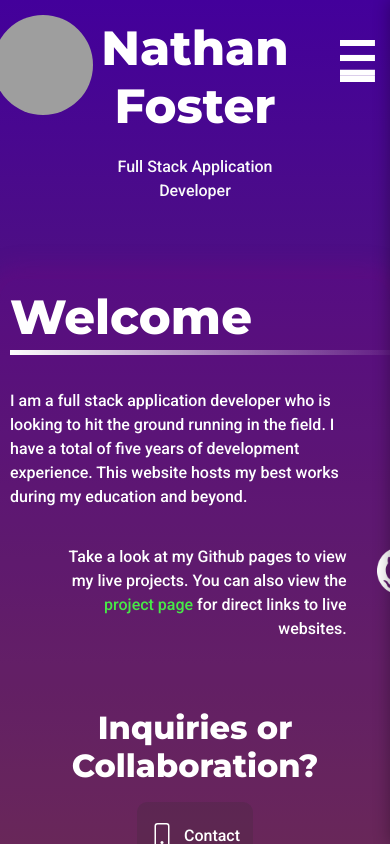
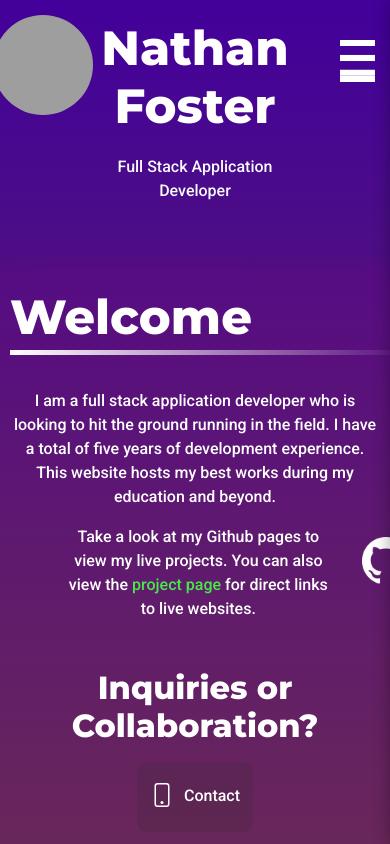
Before and after one commit to Soundwubz/soundwubz.github.io, a React (Create React App) app in the folder client/: page / in a window 390 px wide. Built offline with nearby package versions, Linux system fonts and the light colour scheme; grey boxes are pictures that could not be loaded.

Commit message:
home 768 breakpoint added

```diff
--- a/client/src/components/Content/styles.css
+++ b/client/src/components/Content/styles.css
@@ -42,3 +42,12 @@ p {
         font-size: 1rem;
     }
 }
+
+@media only screen and (max-width: 768px) {
+    .para {
+        text-align: center !important;
+    }
+    .content-spacer {
+        display: none;
+    }
+}
--- a/client/src/pages/Home/index.jsx
+++ b/client/src/pages/Home/index.jsx
@@ -15,22 +15,22 @@ class Home extends React.Component {
             <Content title="Welcome">
                 <div className="row">
                     <div className="col">
-                        <p className="text-left mt-4">
+                        <p className="text-left mt-4 para">
                             I am a full stack application developer who is looking to hit the ground running in the field.
                             I have a total of five years of development experience.
                             This website hosts my best works during my education and beyond.
                         </p>
                     </div>
-                    <div className="col-1"></div>
+                    <div className="col-1 content-spacer"></div>
                 </div>
                 <div className="row mb-5">
                     <div className="col">
-                        <p className="text-right gh-text">
+                        <p className="text-right gh-text para">
                             Take a look at my Github pages to view my live projects.
                             You can also view the <a href="/projects" className="text-link">project page</a> for direct links to live websites.
                         </p>
                     </div>
-                    <div className="col-1">
+                    <div className="col-1" style={{paddingLeft: '0'}}>
                         <a href="https://github.com/soundwubz" target="_blank" className="github">
                             <img src={ghLogo} alt="Github Logo" />
                         </a>
--- a/client/src/pages/Home/styles.css
+++ b/client/src/pages/Home/styles.css
@@ -1,6 +1,12 @@
 .gh-text {
     margin: 20px 0px;
-    padding-left: 50px
+    padding-left: 50px;
+    padding-right: 10px;
+}
+
+.github {
+    position: relative;
+    top: 22px;
 }
 
 .contact-btn {
@@ -13,12 +19,18 @@
 }
 
 @media only screen and (max-width: 992px) {
-    .github {
-        position: relative;
-        top: 22px;
-    }
+
     .github img {
         height: 48px;
         width: 48px;
     }
 }
+
+@media only screen and (max-width: 768px) {
+    .gh-text {
+        margin: 0;
+    }
+    .github {
+        top: 12px;
+    }
+}
```
